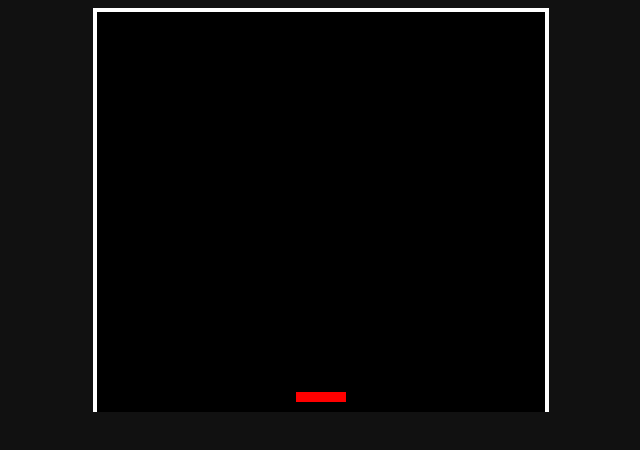
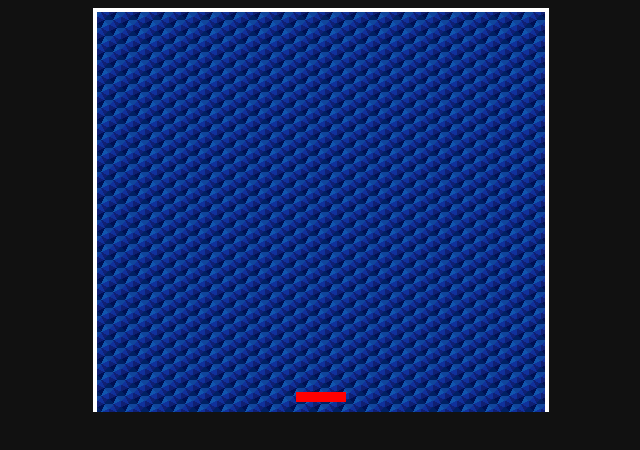
Before and after one commit to Pancratzia/JavaScript-Practice, a plain HTML site: page 100-Proyectos/02-arkanoid/index.html in a window 1280 px wide. Shown: the whole page, without its empty margins (319-959 px from the left). Drawn offline with Linux system fonts and the light colour scheme.

Commit message:
Cargando imagenes para el fondo y sprites para la paleta y los bloques

```diff
--- a/100-Proyectos/02-arkanoid/index.html
+++ b/100-Proyectos/02-arkanoid/index.html
@@ -14,7 +14,7 @@
         canvas {
             border: 4px solid #fff;
             border-bottom: transparent;
-            background: #000;
+            background: url('./bkg.png') repeat;
             margin: 0 auto;
             display: block;
         }
@@ -24,9 +24,15 @@
 <body>
 
     <canvas></canvas>
+    <img hidden id="sprite" src="./sprite.png" alt="Sprite de Arkanoid">
+    <img hidden id="bricks" src="./bricks.png" alt="Sprite de los bricks de Arkanoid">
 
     <script>
         const canvas = document.querySelector('canvas');
+        const ctx = canvas.getContext('2d'); //Con el contexto 2D se dibuja encima del canvas
+
+        const $sprite = document.getElementById('sprite');
+        const $bricks = document.getElementById('bricks');
 
         canvas.width = 448;
         canvas.height = 400;
@@ -41,8 +47,6 @@
         //Velocidad de la pelota
         let dx = 3;
         let dy = -3;
-
-        const ctx = canvas.getContext('2d'); //Con el contexto 2D se dibuja encima del canvas
 
         /*VARIABLES DE LA PALETA*/
 
```
